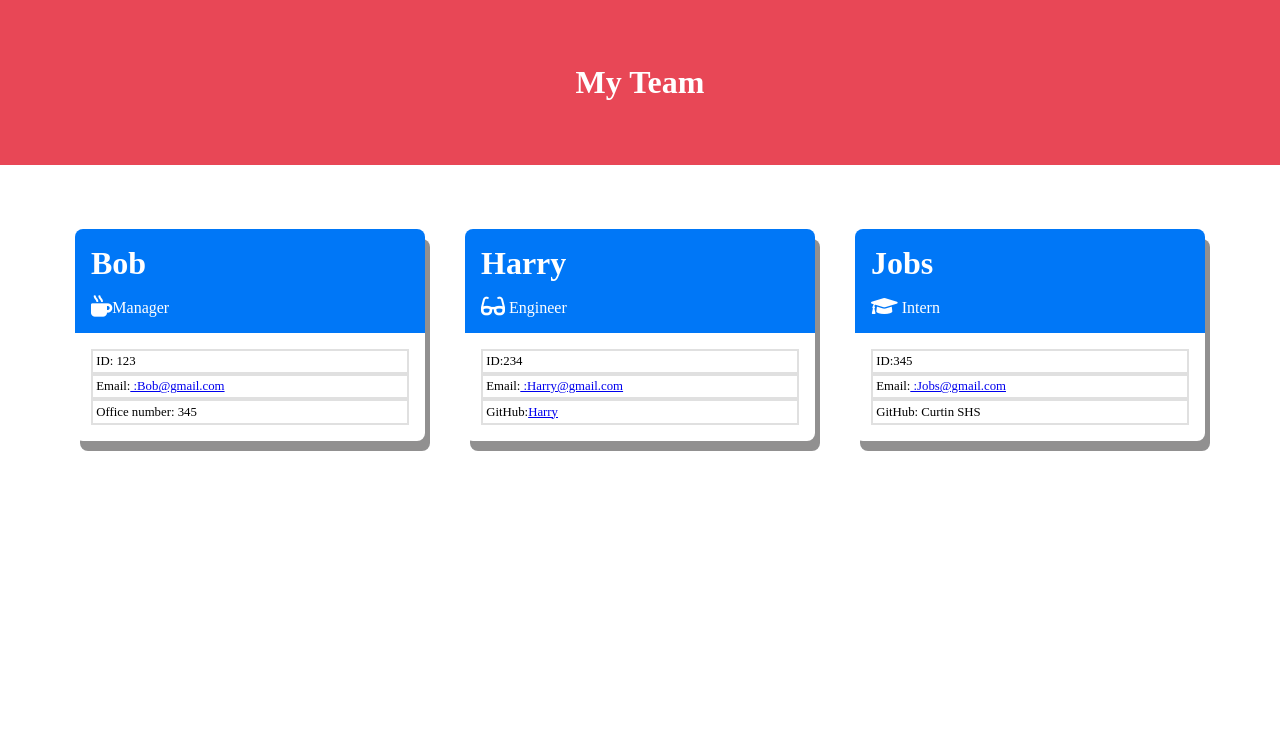
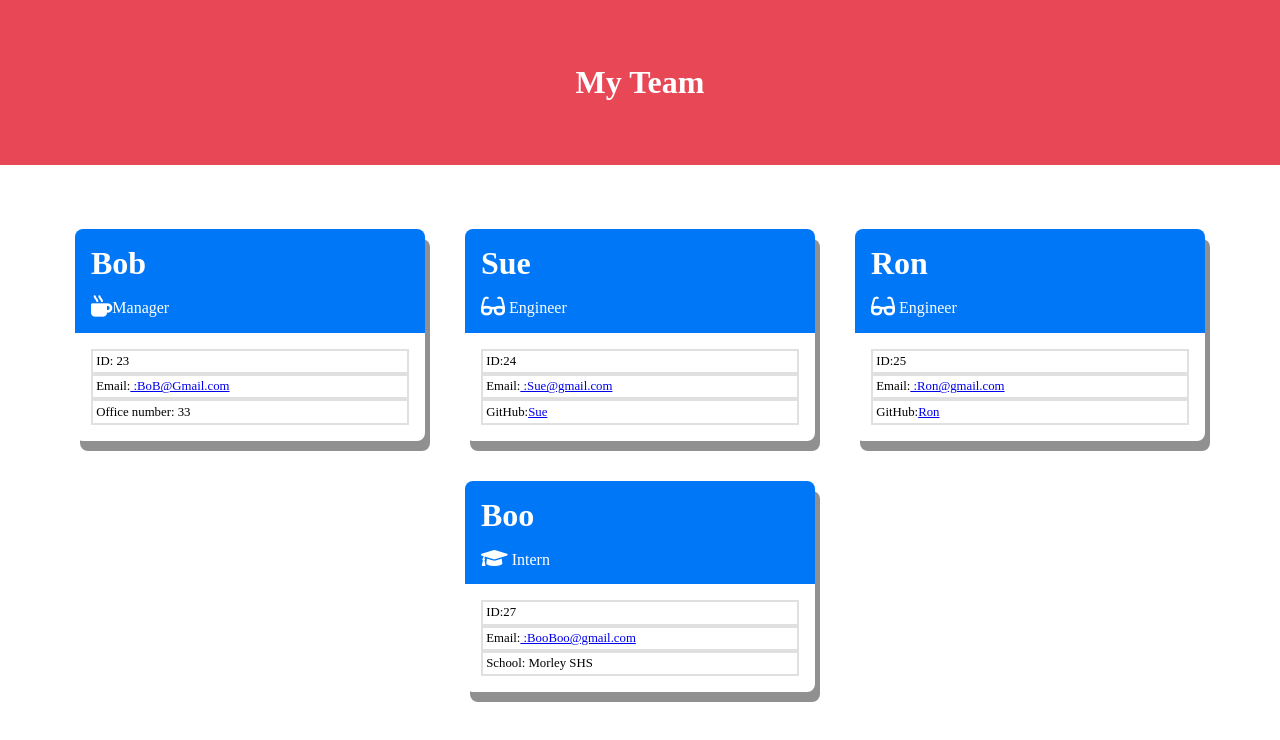
Before and after one commit to RichoHa/generateMyTeam, a plain HTML site: page index.html in a window 1280 px wide. Drawn offline with Linux system fonts and the light colour scheme.

Commit message:
Edited Intern Details.

```diff
--- a/assets/js/index.js
+++ b/assets/js/index.js
@@ -300,7 +300,7 @@ function generateHTML(){
                     <div>
                         <p>ID:${myTeam[i].id}</p>
                         <p>Email:<a href="mailto:${myTeam[i].email}"> :${myTeam[i].email}</a></p>
-                        <p>GitHub: ${myTeam[i].school}</p>
+                        <p>School: ${myTeam[i].school}</p>
                     </div>
                 </div>
                 `
--- a/index.html
+++ b/index.html
@@ -26,31 +26,42 @@
           <p><i class="fas fa-mug-hot fa-lg"></i>Manager</p>
         </div>
         <div>
-          <p>ID: 123</p>
-          <p>Email:<a href="mailto:Bob@gmail.com"> :Bob@gmail.com</a></p>
-          <p>Office number: 345</p>
+          <p>ID: 23</p>
+          <p>Email:<a href="mailto:BoB@Gmail.com"> :BoB@Gmail.com</a></p>
+          <p>Office number: 33</p>
         </div>
       </div>
       <div class="Card">
         <div>
-          <h1>Harry</h1>
+          <h1>Sue</h1>
           <p><i class="fas fa-glasses fa-lg"></i> Engineer</p>
         </div>
         <div>
-          <p>ID:234</p>
-          <p>Email:<a href="mailto:Harry@gmail.com"> :Harry@gmail.com</a></p>
-          <p>GitHub:<a href="https://github.com/Harry">Harry</a></p>
+          <p>ID:24</p>
+          <p>Email:<a href="mailto:Sue@gmail.com"> :Sue@gmail.com</a></p>
+          <p>GitHub:<a href="https://github.com/Sue">Sue</a></p>
         </div>
       </div>
       <div class="Card">
         <div>
-          <h1>Jobs</h1>
+          <h1>Ron</h1>
+          <p><i class="fas fa-glasses fa-lg"></i> Engineer</p>
+        </div>
+        <div>
+          <p>ID:25</p>
+          <p>Email:<a href="mailto:Ron@gmail.com"> :Ron@gmail.com</a></p>
+          <p>GitHub:<a href="https://github.com/Ron">Ron</a></p>
+        </div>
+      </div>
+      <div class="Card">
+        <div>
+          <h1>Boo</h1>
           <p><i class="fas fa-graduation-cap fa-lg"></i> Intern</p>
         </div>
         <div>
-          <p>ID:345</p>
-          <p>Email:<a href="mailto:Jobs@gmail.com"> :Jobs@gmail.com</a></p>
-          <p>GitHub: Curtin SHS</p>
+          <p>ID:27</p>
+          <p>Email:<a href="mailto:BooBoo@gmail.com"> :BooBoo@gmail.com</a></p>
+          <p>School: Morley SHS</p>
         </div>
       </div>
     </div>
```
Also changed, not shown: README.md, assets/pictures/code-snippet.PNG, assets/pictures/web-snippet.PNG.
